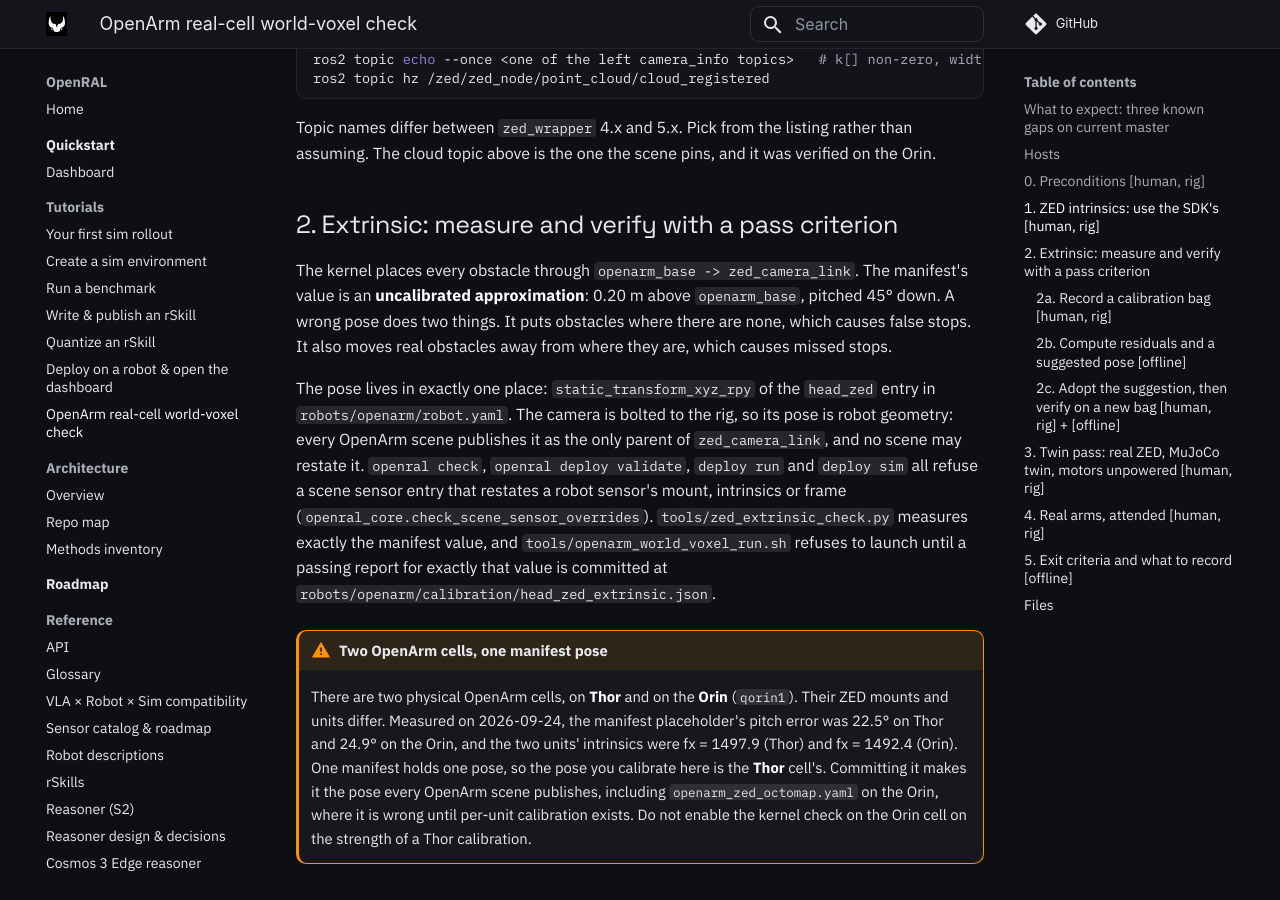
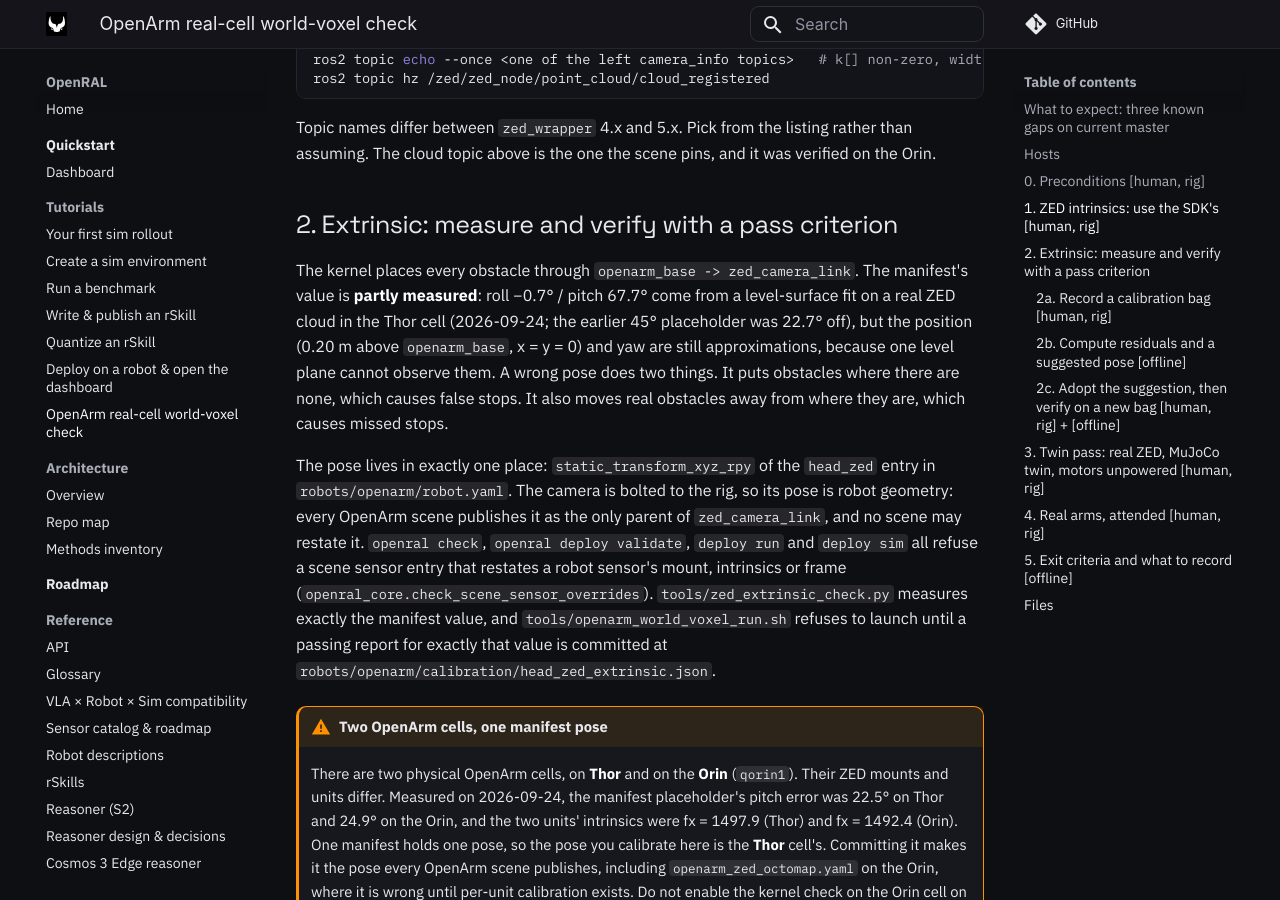
Before and after one commit to OpenRAL/openral, an MkDocs documentation site: the page built from docs/tutorials/deploy/openarm-real-world-voxel-check.md, in a window 1280 px wide and 900 px high, scrolled down 2674 px. Built offline with MkDocs 1.6.1 and Material for MkDocs 9.7.7, drawn with Linux system fonts in a browser that asks for light colours; comment, search, counter and statistics services are not loaded; some of the changed text lies outside the part shown.

Commit message:
fix(openarm): measure head_zed's roll/pitch; start the ZED after deploy sim's shm purge
The 45deg-down placeholder was 22.7deg off in pitch on the Thor cell (24.9deg
on the Orin cell). A level-surface fit on a real ZED cloud (2026-09-24, arms
unpowered) gives roll -0.7deg / pitch 67.7deg with 0.4deg residual tilt.
Position and yaw are not observable from one level plane and stay
approximate, so the extrinsic check must still PASS before the kernel's
voxel check is trusted.

Runbook step 3: `deploy sim` unlinks every Fast-DDS shm segment the user
owns before launch, which silences an already-running ZED driver (0 Hz,
empty map). Start the driver after the dds_transport_ready marker; on Thor
that ran at 4.7 Hz cloud / 4.0 Hz octree / 6.4 Hz voxels.

Co-Authored-By: Claude Opus 5.5 (1M context) <noreply@anthropic.com>
Claude-Session: https://claude.ai/code/session_01TzWm6wpYWfSgWSbZLzam2K
Signed-off-by: Adrian <adrianllopart@gmail.com>

````diff
--- a/docs/tutorials/deploy/openarm-real-world-voxel-check.md
+++ b/docs/tutorials/deploy/openarm-real-world-voxel-check.md
@@ -108,7 +108,10 @@ assuming. The cloud topic above is the one the scene pins, and it was verified o
 ## 2. Extrinsic: measure and verify with a pass criterion
 
 The kernel places every obstacle through `openarm_base -> zed_camera_link`. The manifest's
-value is an **uncalibrated approximation**: 0.20 m above `openarm_base`, pitched 45° down. A
+value is **partly measured**: roll −0.7° / pitch 67.7° come from a level-surface fit on a real
+ZED cloud in the Thor cell (2026-09-24; the earlier 45° placeholder was 22.7° off), but the
+position (0.20 m above `openarm_base`, x = y = 0) and yaw are still approximations, because
+one level plane cannot observe them. A
 wrong pose does two things. It puts obstacles where there are none, which causes false
 stops. It also moves real obstacles away from where they are, which causes missed stops.
 
@@ -205,7 +208,14 @@ If the camera is ever bumped, re-seated or re-mounted, go back to 2a.
 
 The same scene, pose and cloud are used, but the HAL is the MuJoCo twin, so no motor
 command exists. The arms stay unpowered. `drivers:` is ignored on the sim path, so start the
-ZED driver by hand as in step 1. Then:
+ZED driver by hand as in step 1, **but only after** `deploy sim` prints
+`dds_transport_ready: … shm_purged=N`. Before launching, `deploy sim` unlinks every Fast-DDS
+shared-memory segment your user owns, so a ZED driver that is already running keeps its
+process alive but silently stops delivering: its cloud reads 0 Hz, octomap never inserts,
+and `/openral/world_voxels` never appears. Seen on Thor on 2026-09-24. With the driver started
+after the marker, the same pass ran at 4.7 Hz cloud / 4.0 Hz octree / 6.4 Hz voxels.
+
+Start `deploy sim` first, then the ZED driver once the marker appears:
 
 ```bash
 openral deploy sim --config scenes/deploy/openarm_real_world_voxels.yaml \
````
Also changed, not shown: other parts of docs/tutorials/deploy/openarm-real-world-voxel-check.md (+1 -1 lines), 1 other file.
